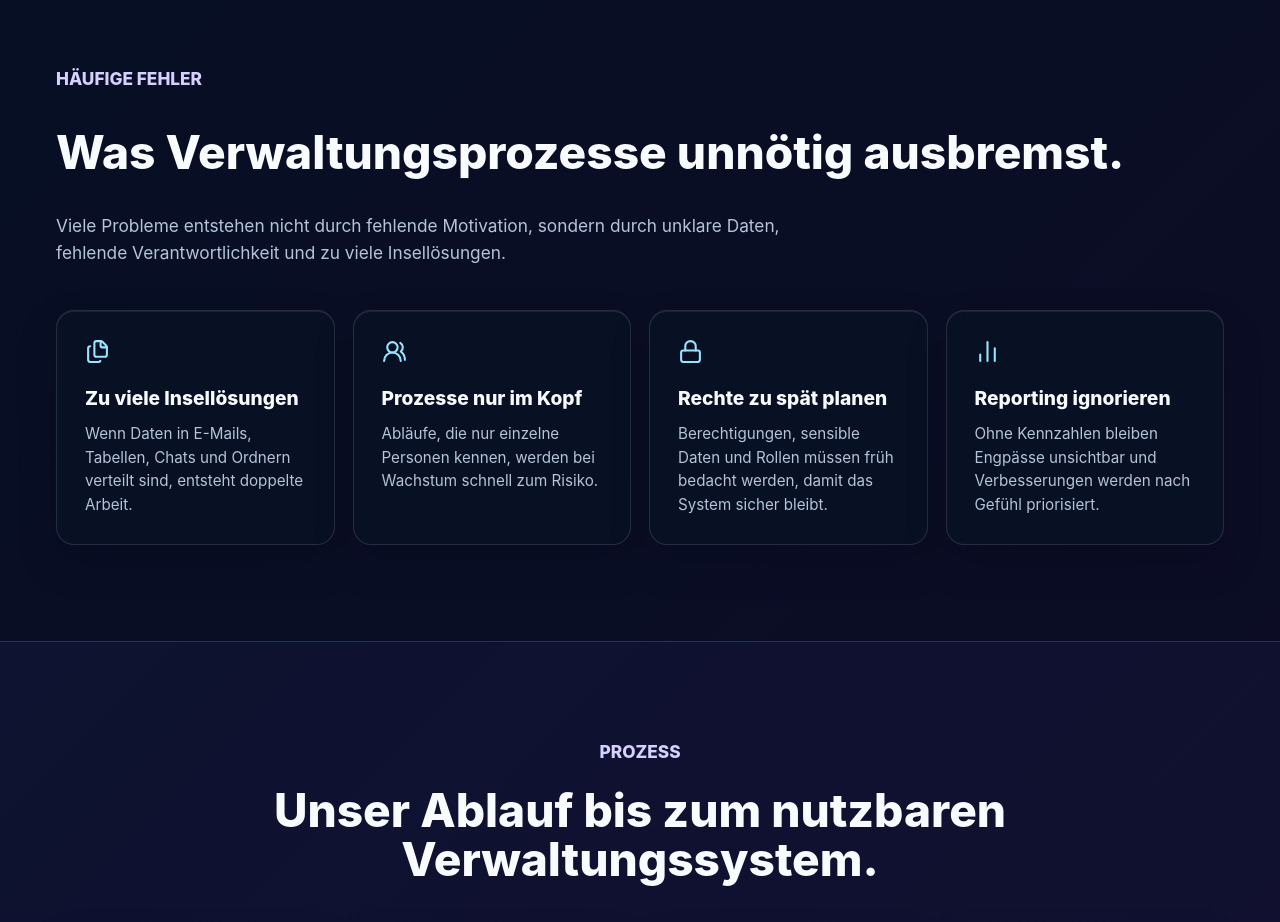
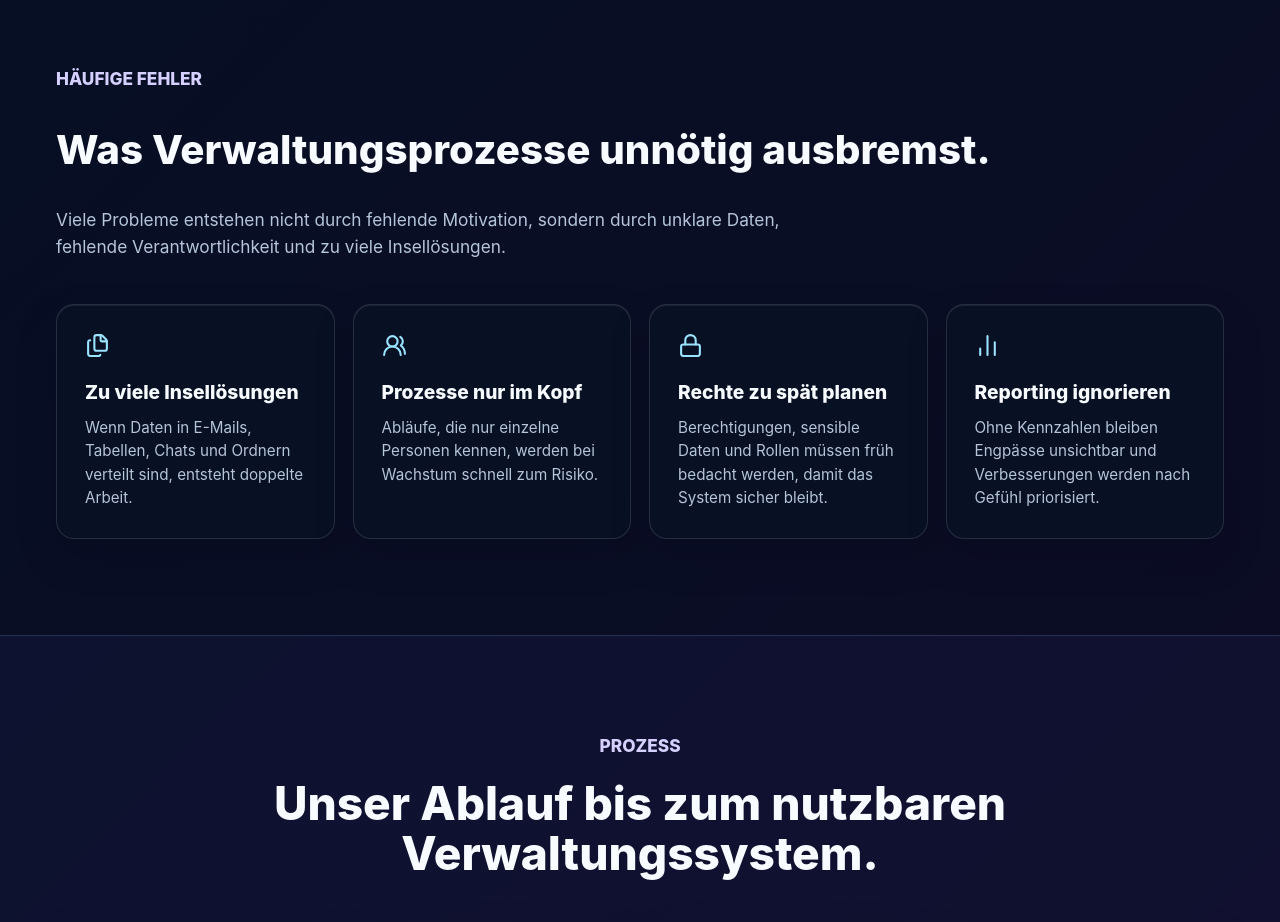
Before and after one commit to parmis2005/verwaltungssystem-info-test, a Next.js app: page / in a window 1280 px wide. Shown: the part 5820-6742 px from the top of the page. Built offline with nearby package versions, Linux system fonts and the light colour scheme.

Commit message:
Reduce error heading size

```diff
--- a/app/globals.css
+++ b/app/globals.css
@@ -1459,6 +1459,7 @@ p {
   grid-template-columns: minmax(0, 1320px);
 }
 .error-heading-section .section-heading h2 {
+  font-size: clamp(2.05rem, 3.15vw, 2.88rem);
   max-width: 1320px;
 }
 .left-heading-section .split-copy {
```
